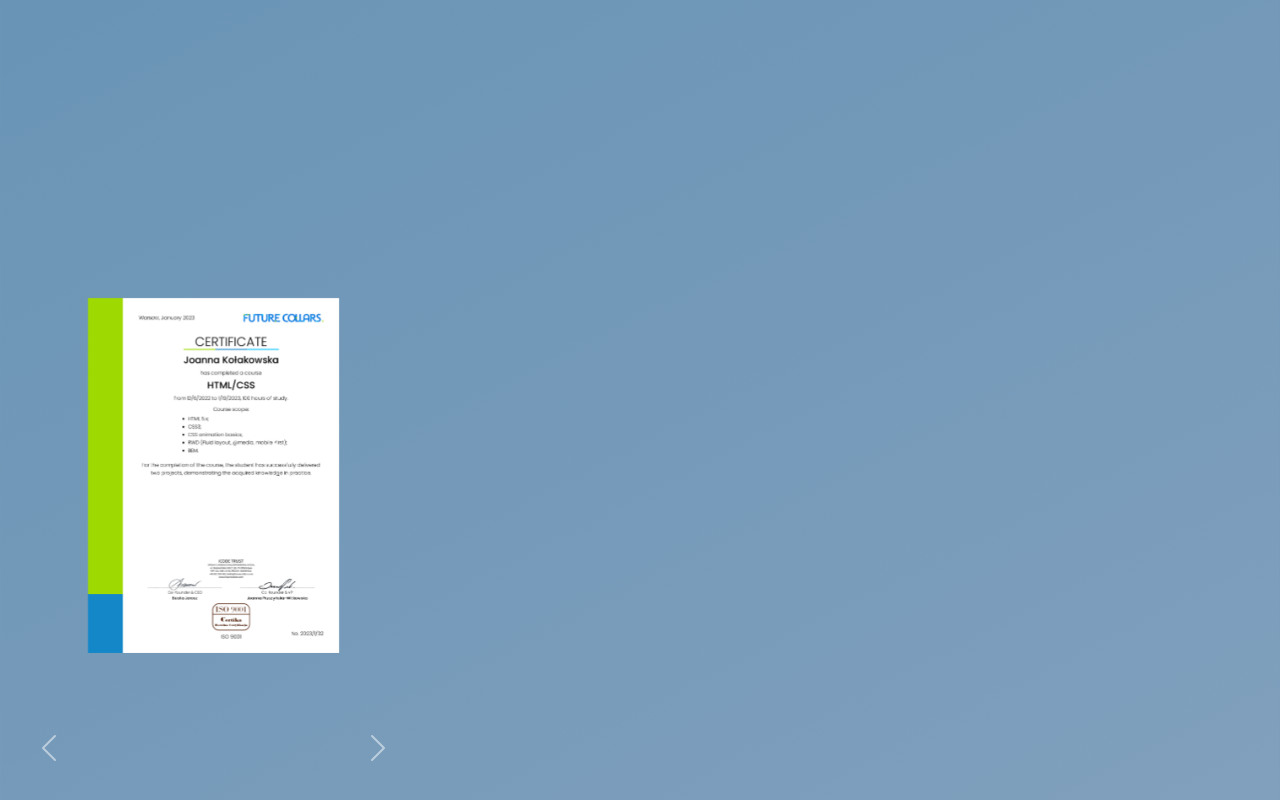
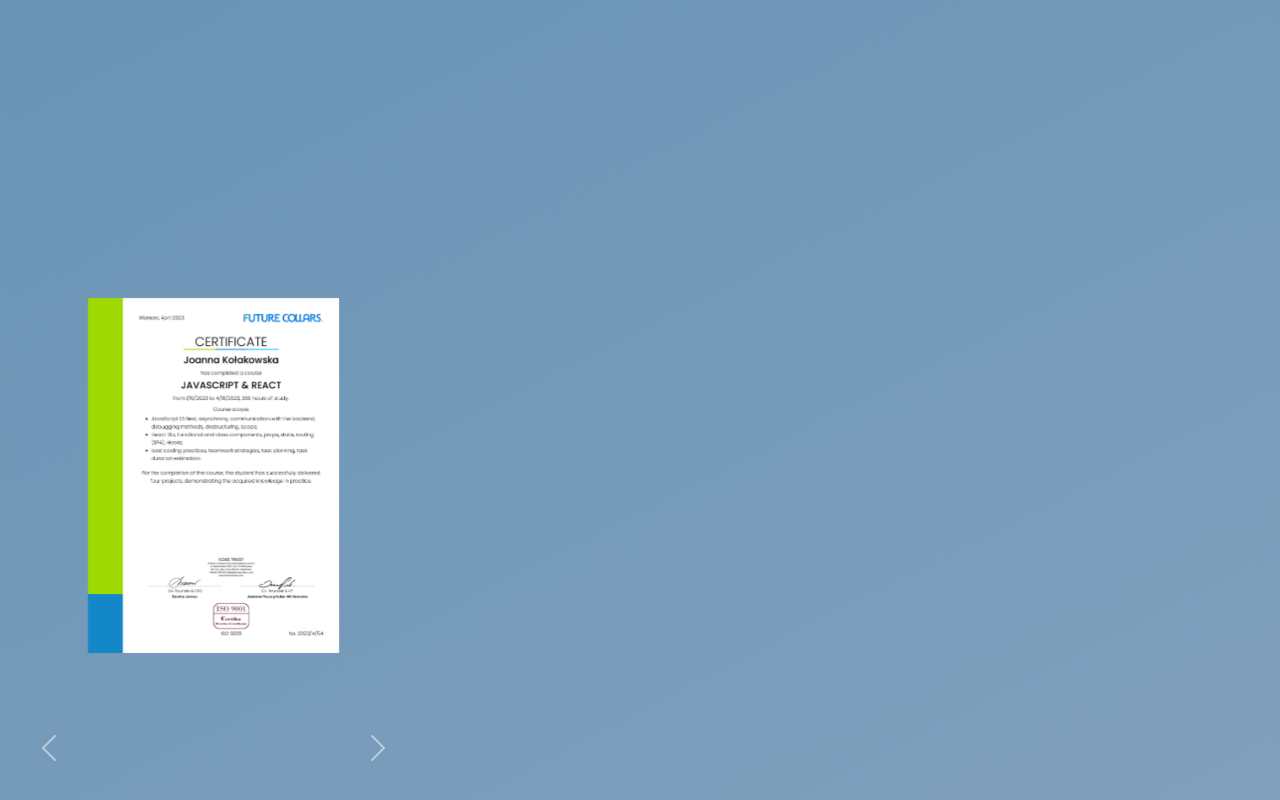
Before and after one commit to Tou24601/resume, a React (Create React App) app: page / in a window 1280 px wide. Shown: the part 4864-5664 px from the top of the page. Built offline with nearby package versions, Linux system fonts and the light colour scheme.

Commit message:
add UW diploma

```diff
--- a/src/components/Carousel.tsx
+++ b/src/components/Carousel.tsx
@@ -8,6 +8,7 @@
 import JS_polish_PNG from "../assets/JavaScript-polish.png";
 import InternetoweRewolucje_PNG from "../assets/InternetoweRewolucje.png";
 import WritingInTheScience_PNG from "../assets/WritingInTheScience.png";
+import UWDiploma from "../assets/copywriter.png";
 
 //pdfs
 import HTML_english from "../documents/Certificate 2023_1_32 - Joanna Kołakowska.pdf";
@@ -29,26 +30,41 @@
     <div className="col-4 carouselStyling ">
       <div id="carouselExample" className="carousel slide">
         <div className="carousel-inner p-5 ">
-          <div className="carousel-item active carouselStyling">
-            <a href={HTML_english} className="text-reset" target="_blank" rel="noreferrer">
+          <div className="carousel-item carouselStyling active">
+            <a
+              href={JS_english}
+              className="text-reset"
+              target="_blank"
+              rel="noreferrer"
+            >
+              <img
+                src={JS_english_PNG}
+                className="d-block w-100"
+                alt="Java Script i React - certyfikat"
+              />
+            </a>
+          </div>
+          <div className="carousel-item carouselStyling">
+            <a
+              href={HTML_english}
+              className="text-reset"
+              target="_blank"
+              rel="noreferrer"
+            >
               <img
                 src={HTML_english_PNG}
-                className="d-block w-100 align-middle"
+                className="d-block w-100"
                 alt="HTML i CSS - certyfikat"
               />
             </a>
           </div>
-          <div className="carousel-item carouselStyling">
-            <a href={JS_english} className="text-reset" target="_blank" rel="noreferrer">
-              <img
-                src={JS_english_PNG}
-                className="d-block w-100 align-middle"
-                alt="Java Script i React - certyfikat"
-              />
-            </a>
-          </div>
           <div className="carousel-item carouselStyling smallerCertificate">
-            <a href={InternetoweRewolucje} className="text-reset" target="_blank" rel="noreferrer">
+            <a
+              href={InternetoweRewolucje}
+              className="text-reset"
+              target="_blank"
+              rel="noreferrer"
+            >
               <img
                 src={InternetoweRewolucje_PNG}
                 className="d-block w-100"
@@ -57,13 +73,25 @@
             </a>
           </div>
           <div className="carousel-item carouselStyling smallerCertificate">
-            <a href={WritingInTheScience} className="text-reset" target="_blank" rel="noreferrer">
+            <a
+              href={WritingInTheScience}
+              className="text-reset"
+              target="_blank"
+              rel="noreferrer"
+            >
               <img
                 src={WritingInTheScience_PNG}
-                className="d-block w-100 align-middle"
-                alt="English - certyfikat"
+                className="d-block w-100"
+                alt="English C1 - certificate"
               />
             </a>
+          </div>
+          <div className="carousel-item carouselStyling smallerCertificate">
+            <img
+              src={UWDiploma}
+              className="d-block w-100"
+              alt="Filologia Polska - dyplom"
+            />
           </div>
         </div>
         <button
```
Also changed, not shown: src/assets/copywriter.png (added).
